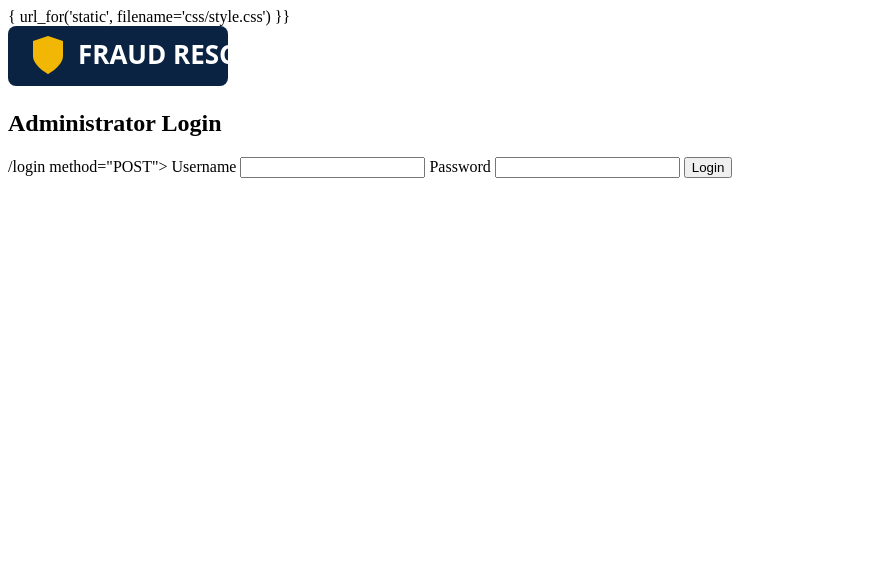
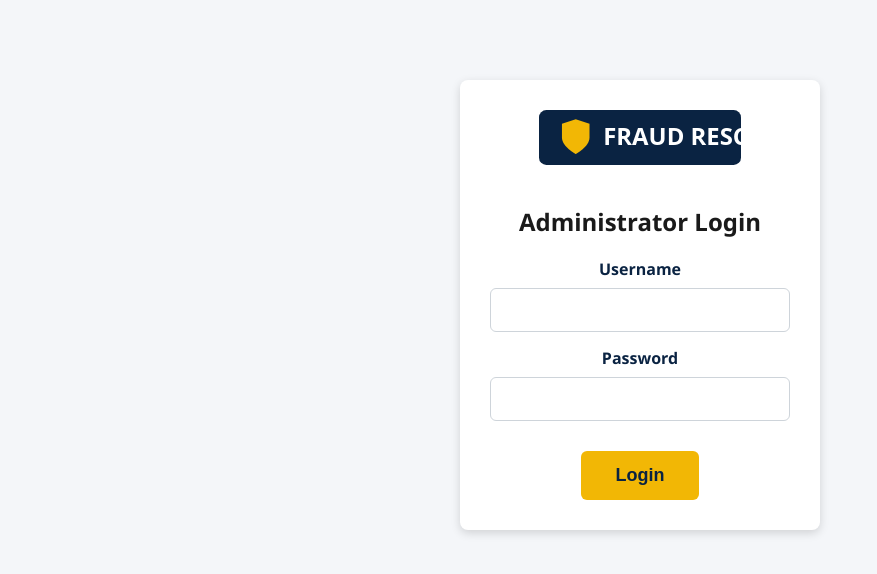
Before and after one commit to Evance34/rescue, a Flask app: page /admin in a window 1280 px wide. Shown: the top 574 px of the page, without its empty margins (0-877 px from the left). Run offline with Flask 3, Linux system fonts and the light colour scheme.

Commit message:
Update login.html

```diff
--- a/templates/login.html
+++ b/templates/login.html
@@ -1,22 +1,34 @@
 <!DOCTYPE html>
-<html>
+<html lang="en">
 <head>
+    <meta charset="UTF-8">
     <title>Admin Login – Fraud Rescue</title>
-    { url_for('static', filename='css/style.css') }}
+
+    <!-- ✅ CORRECT CSS LOADING -->
+    <link rel="stylesheet" href="{{ url_for('static', filename='css/style.css') }}">
+</head>
+<body>
 
 <section class="admin-section">
-    <img src="{{ url_for('static', filename='logo.svg') }}" alt="Fraud Rescue Logo">
+    <div class="admin-card">
+
+        <!-- ✅ CORRECT LOGO LOADING -->
+        <img src="{{ url_for('static', filename='logo.svg') }}" alt="Fraud Rescue Logo">
+
         <h2>Administrator Login</h2>
 
-        /login method="POST">
+        <!-- ✅ CORRECT FORM ACTION -->
+        <form action="/login" method="POST">
+
             <label>Username</label>
-            <input name="user" required>
+            <input type="text" name="user" required>
 
             <label>Password</label>
             <input type="password" name="pw" required>
 
-            <button class="cta-button">Login</button>
+            <button type="submit" class="cta-button">Login</button>
         </form>
+
     </div>
 </section>
 
```
